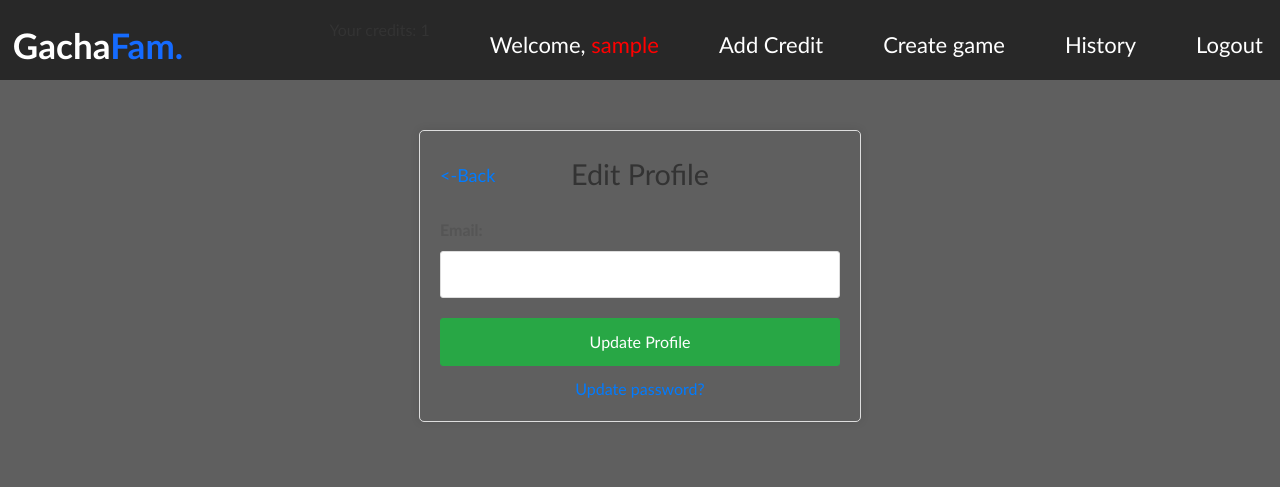
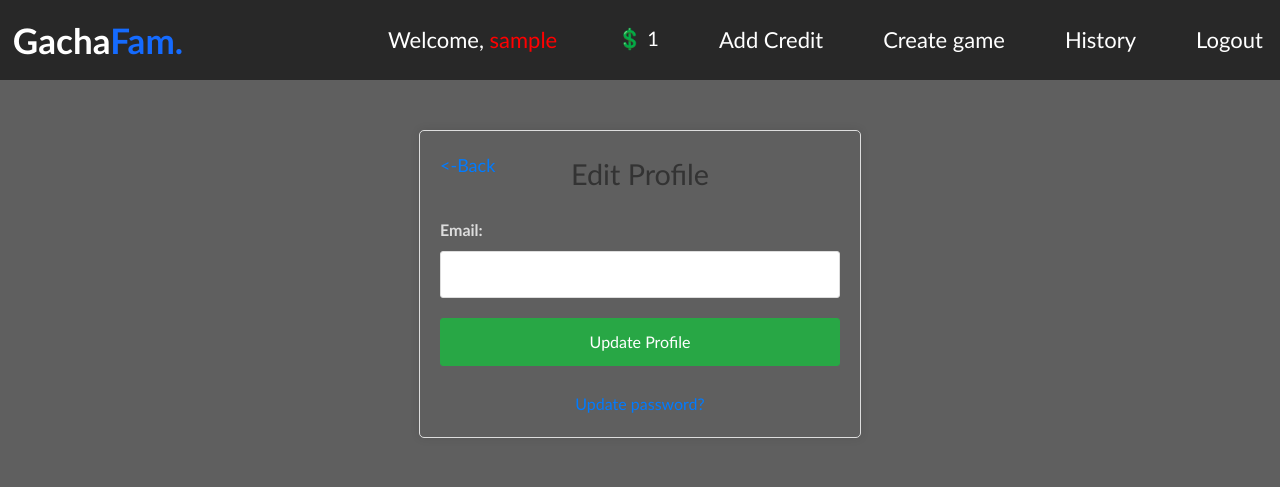
Before and after one commit to juzzzgamer/GachaFam, a PHP site: page /profile.php in a window 1280 px wide. Shown: the top 487 px of the page. Run offline with PHP 8.4, Linux system fonts and the light colour scheme; the visitor is signed in with stand-in values (Sample User, id 1); data that the repository does not hold is empty.

Commit message:
fixed bugs

```diff
--- a/create.php
+++ b/create.php
@@ -67,7 +67,7 @@ try {
     <div class="menu_bar">
         <a href="index.php" class="logo"><h3>Gacha<span>Fam.</span></h3></a>
         <ul>
-            <li><a href="#" id="profile">Welcome, <span style="color:red"><?php echo htmlspecialchars($username); ?></span></a></li>
+        <li><a href="profile.php" id="profile">Welcome, <span style="color:red"><?php echo htmlspecialchars($username); ?></span></a></li>
             <li class="credits-display">&#128178 <span class="credits-amount"><?php echo htmlspecialchars($_SESSION['user_credits']); ?></span></li>
             <li><a href="credit.php">Add Credit</a></li>
             <li><a href="create.php">Create game</a></li>
--- a/credit.php
+++ b/credit.php
@@ -44,7 +44,7 @@ if ($_SERVER['REQUEST_METHOD'] === 'POST' && isset($_POST['amount'])) {
         </a>
         <ul>
 
-            <li><a href="#" id="profile">Welcome, <span style="color:red"><?php echo htmlspecialchars($username, ENT_QUOTES, 'UTF-8'); ?></span></a></li>
+        <li><a href="profile.php" id="profile">Welcome, <span style="color:red"><?php echo htmlspecialchars($username); ?></span></a></li>
             <li><a href="credit.php">Add Credit</a></li>
             <li><a href="create.php">Create game</a></li>
             <li><a href="prize.php">History</a></li>
--- a/gacha.php
+++ b/gacha.php
@@ -96,13 +96,12 @@ if ($_SERVER['REQUEST_METHOD'] === 'POST' && isset($_POST['roll'])) {
     <link rel="stylesheet" href="product_page.css">
     <link rel="stylesheet" href="style.css">
 
-
 </head>
 <body>
 <div class="menu_bar">
         <a href="index.php" class="logo"><h3>Gacha<span>Fam.</span></h3></a>
         <ul>
-            <li><a href="#" id="profile">Welcome, <span style="color:red"><?php echo htmlspecialchars($username); ?></span></a></li>
+        <li><a href="profile.php" id="profile">Welcome, <span style="color:red"><?php echo htmlspecialchars($username); ?></span></a></li>
             <li class="credits-display">&#128178 <span class="credits-amount" c><?php echo htmlspecialchars($_SESSION['user_credits'] ); ?></span></li>
             <li><a href="credit.php">Add Credit</a></li>
             <li><a href="create.php">Create game</a></li>
--- a/index.php
+++ b/index.php
@@ -38,7 +38,7 @@ try {
     <div class="menu_bar">
         <a href="index.php" class="logo"><h3>Gacha<span>Fam.</span></h3></a>
         <ul>
-            <li><a href="#" id="profile">Welcome, <span style="color:red"><?php echo htmlspecialchars($username); ?></span></a></li>
+            <li><a href="profile.php" id="profile">Welcome, <span style="color:red"><?php echo htmlspecialchars($username); ?></span></a></li>
             <li class="credits-display">&#128178 <span class="credits-amount"><?php echo htmlspecialchars($_SESSION['user_credits'] ); ?></span></li>
             <li><a href="credit.php">Add Credit</a></li>
             <li><a href="create.php">Create game</a></li>
--- a/prize.php
+++ b/prize.php
@@ -57,7 +57,7 @@ try {
             <a href="index.php" class="logo"><h3>Gacha<span>Fam.</span></h3></a>
             <ul>
                 <li><a href="profile.php" id="profile">Welcome, <span style="color:red"><?php echo htmlspecialchars($username); ?></span></a></li>
-                  <li class="credits-display">&#128178 <span class="credits-amount"><?php echo htmlspecialchars($_SESSION['user_credits'] ); ?></span></li>
+                <li class="credits-display">&#128178 <span class="credits-amount"><?php echo htmlspecialchars($_SESSION['user_credits'] ); ?></span></li>
                 <li><a href="credit.php">Add Credit</a></li>
                 <li><a href="create.php">Create game</a></li>
                 <li><a href="prize.php">History</a></li>
--- a/profiles.css
+++ b/profile.css
@@ -13,9 +13,7 @@ body, h2, p, form, input, a {
 
 /* Basic styles for body */
 body {
-    font-family: 'Arial', sans-serif;
-
-    color: #333;
+    color: white;
     line-height: 1.6;
     margin: 0;
     padding: 0;
@@ -43,8 +41,6 @@ body {
     transition: background-color 0.3s ease;
 }
 
-.back-button:hover {
-}
 h2 {
     margin-bottom: 20px;
     color: #333;
@@ -55,7 +51,7 @@ h2 {
 label {
     display: block;
     margin-bottom: 8px;
-    color: #555;
+    color: #ddd;
     font-weight: bold;
 }
 
@@ -88,7 +84,6 @@ input[type="submit"]:hover {
 a {
     display: block;
     text-align: center;
-    margin-top: 10px;
     color: #007bff;
     text-decoration: none;
     transition: color 0.3s ease;
--- a/profile.php
+++ b/profile.php
@@ -77,15 +77,15 @@ $user = $stmt->fetch();
 <head>
     <meta charset="UTF-8">
     <title>Edit Profile</title>
-    <link rel="stylesheet" href="profiles.css">
+    <link rel="stylesheet" href="profile.css">
     <link rel="stylesheet" href="style.css">
 </head>
 <body>
 <div class="menu_bar">
         <a href="index.php" class="logo"><h3>Gacha<span>Fam.</span></h3></a>
         <ul>
-        <li>Your credits: <?php echo htmlspecialchars($_SESSION['user_credits'] ); ?></li>
             <li><a href="profile.php" id="profile">Welcome, <span style="color:red"><?php echo htmlspecialchars($username); ?></span></a></li>
+            <li class="credits-display">&#128178 <span class="credits-amount"><?php echo htmlspecialchars($_SESSION['user_credits']); ?></span></li>
             <li><a href="credit.php">Add Credit</a></li>
             <li><a href="create.php">Create game</a></li>
             <li><a href="prize.php">History</a></li>
@@ -103,8 +103,8 @@ $user = $stmt->fetch();
     <a href="javascript:history.back()" class="back-button"> <-Back</a>
     <form method="post">
         <label for="email">Email:</label>
-        <input type="email" id="email" name="email" value="<?= $user['email'] ?>" required>
-        <input type="submit" name="update_profile" value="Update Profile">
+        <input type="email" id="email" name="email" value="<?= $user['email'] ?>" required><br>
+        <input type="submit" name="update_profile" value="Update Profile"><br>
         <a href="#" id="updatePasswordLink">Update password?</a>
     </form>
     </div>
```
Also changed, not shown: product_page.css (+7 -7 lines).
